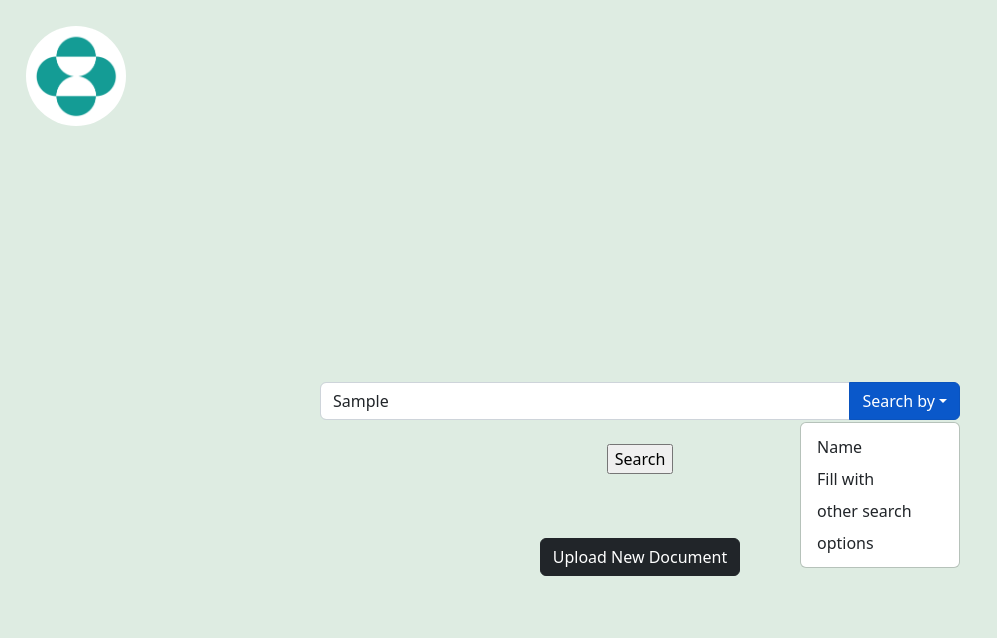
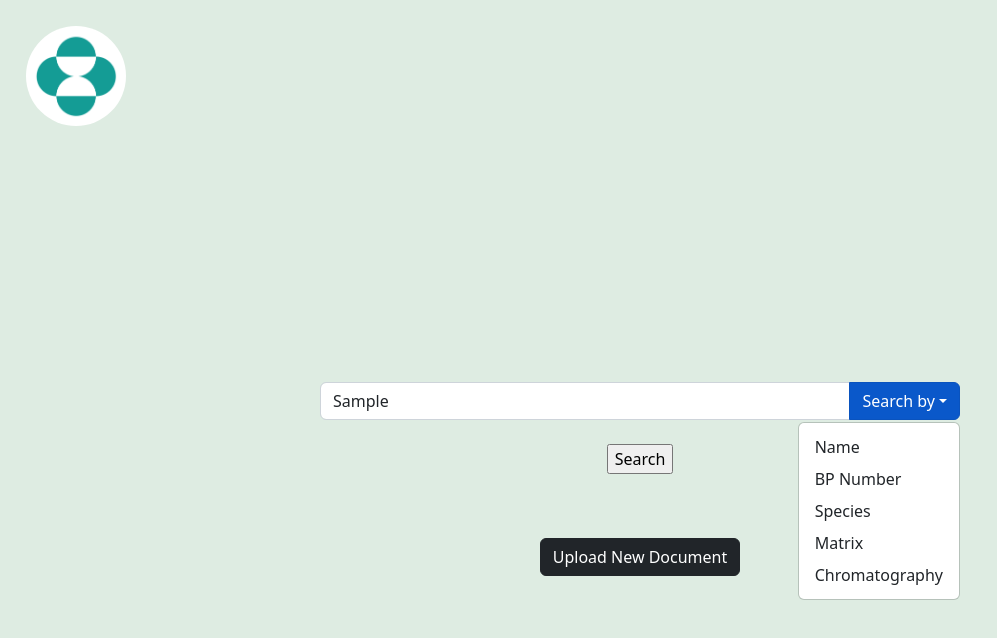
Before and after one commit to dantemoon1/Merck, a React (Create React App) app in the folder merck/: page / in a window 1280 px wide. Both pictures are taken after typing "Sample" into the empty fields and a click on the button "Search by". Shown: the top 638 px of the page, without its empty margins (0-997 px from the left). Built offline with nearby package versions, Linux system fonts and the light colour scheme.

Commit message:
update dropdown options

```diff
--- a/merck/src/searchBar.js
+++ b/merck/src/searchBar.js
@@ -32,9 +32,10 @@
                     <Form.Control onChange={handleSearchTermChange}/>
                     <DropdownButton align="end" title={DropdownText}>
                         <Dropdown.Item onClick={handleSearchCategoryChange}>Name</Dropdown.Item>
-                        <Dropdown.Item onClick={handleSearchCategoryChange}>Fill with</Dropdown.Item>
-                        <Dropdown.Item onClick={handleSearchCategoryChange}>other search</Dropdown.Item>
-                        <Dropdown.Item onClick={handleSearchCategoryChange}>options</Dropdown.Item>
+                        <Dropdown.Item onClick={handleSearchCategoryChange}>BP Number</Dropdown.Item>
+                        <Dropdown.Item onClick={handleSearchCategoryChange}>Species</Dropdown.Item>
+                        <Dropdown.Item onClick={handleSearchCategoryChange}>Matrix</Dropdown.Item>
+                        <Dropdown.Item onClick={handleSearchCategoryChange}>Chromatography</Dropdown.Item>
                     </DropdownButton>
                 </InputGroup>
             </div>
```
